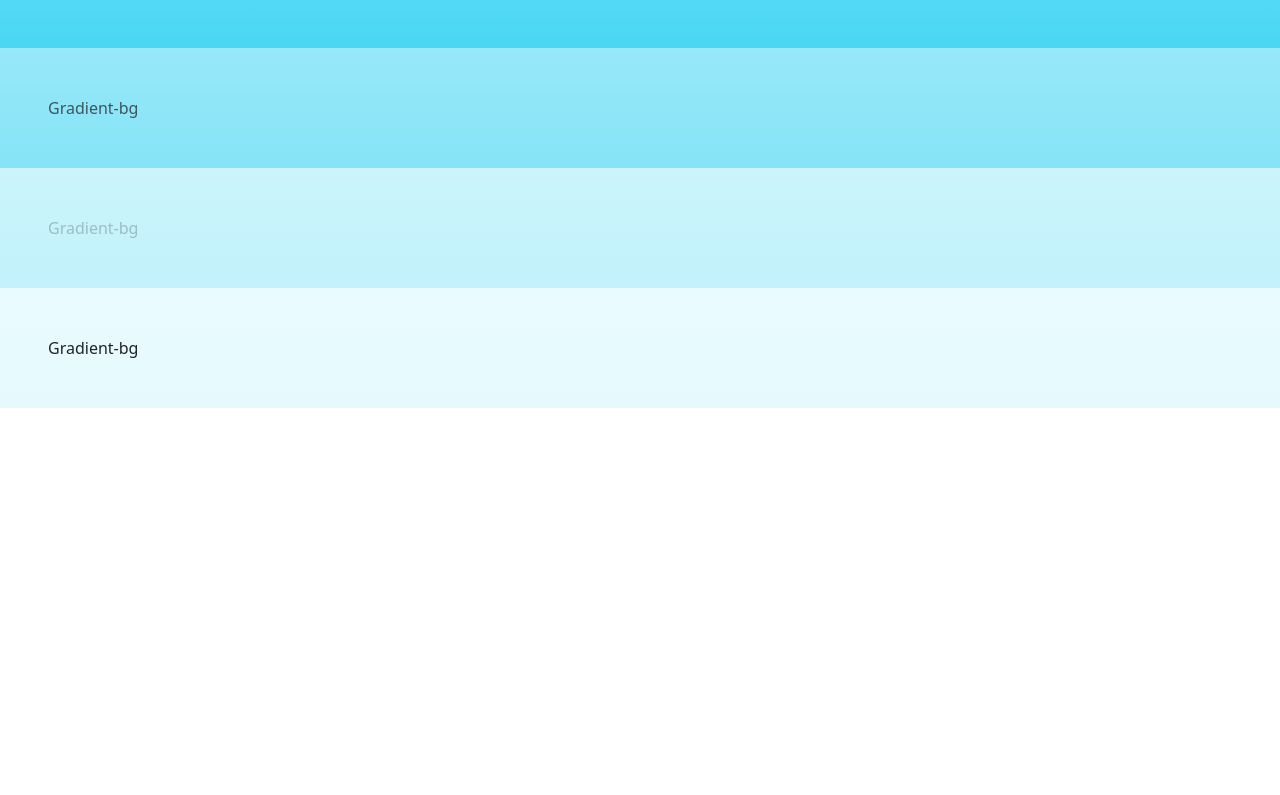
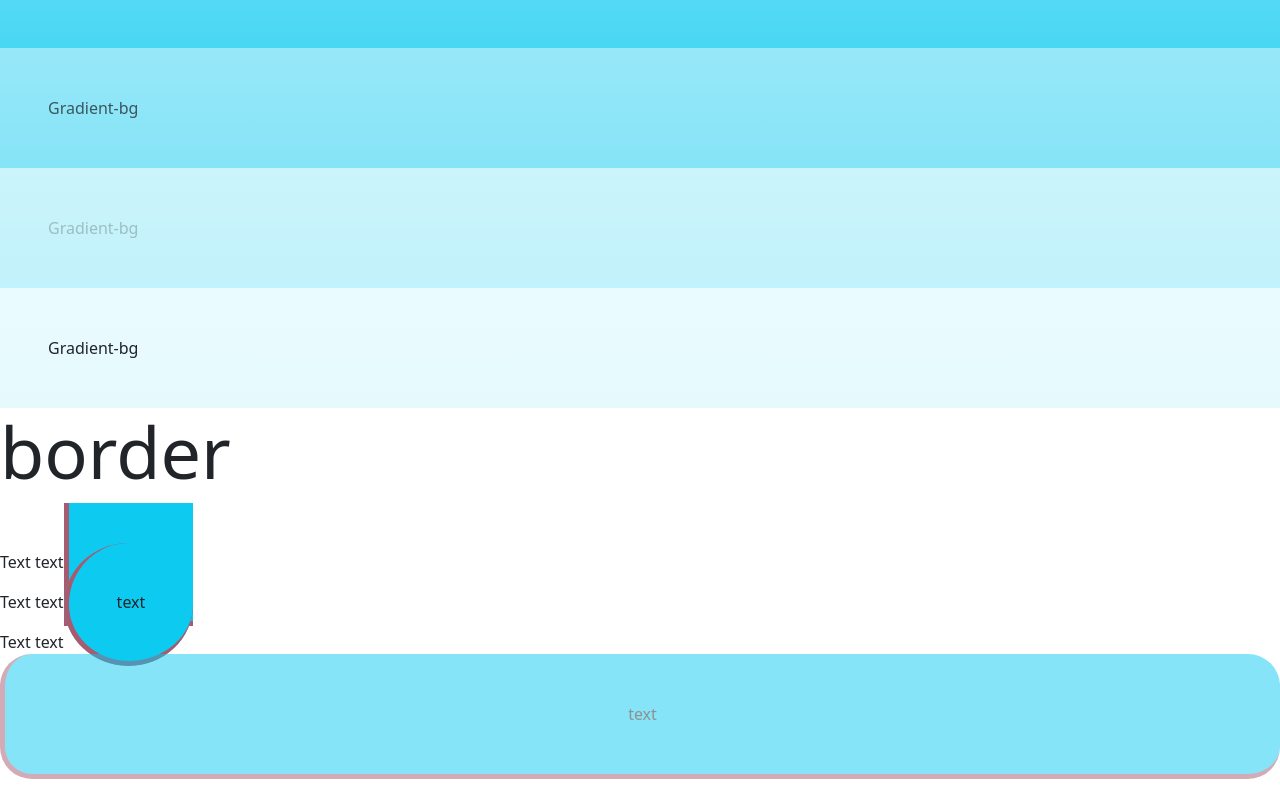
Before and after one commit to Rabiullah-Rabi/explore-bootstrap, a plain HTML site: page index.html in a window 1280 px wide. Shown: the part 842-1637 px from the top of the page. Before the commit the page ends 1250 px from the top, so only its background shows below. Drawn offline with nearby package versions, Linux system fonts and the light colour scheme.

Commit message:
basic utinities

```diff
--- a/index.html
+++ b/index.html
@@ -24,6 +24,10 @@
     <div class="p-5 bg-info text-dark bg-gradient bg-opacity-50 text-opacity-75"> Gradient-bg</div>
     <div class="p-5 bg-info text-dark bg-gradient bg-opacity-25 text-opacity-25"> Gradient-bg</div>
     <div class="p-5 bg-info text-dark bg-gradient bg-opacity-10 text-opacity-0"> Gradient-bg</div>
+    <h2 class="display-2">border</h2><br><br>
+    <p>Text text<span class="p-5 text-center bg-info border border-5 border-end-0 border-top-0 border-danger border-opacity-75">text</span></p>
+    <p>Text text<span class="p-5 text-center bg-info border border-5 border-end-0 border-top-0 border-danger border-opacity-75 rounded-circle">text</span></p>
+    <p>Text text<span class=" d-block p-5 text-center bg-info border border-5 border-end-0 border-top-0 border-danger border-opacity-75 rounded-5 opacity-50">text</span></p>
     <script src="https://cdn.jsdelivr.net/npm/bootstrap@5.2.0/dist/js/bootstrap.bundle.min.js" integrity="sha384-A3rJD856KowSb7dwlZdYEkO39Gagi7vIsF0jrRAoQmDKKtQBHUuLZ9AsSv4jD4Xa" crossorigin="anonymous"></script>
   </body>
 </html>
```
